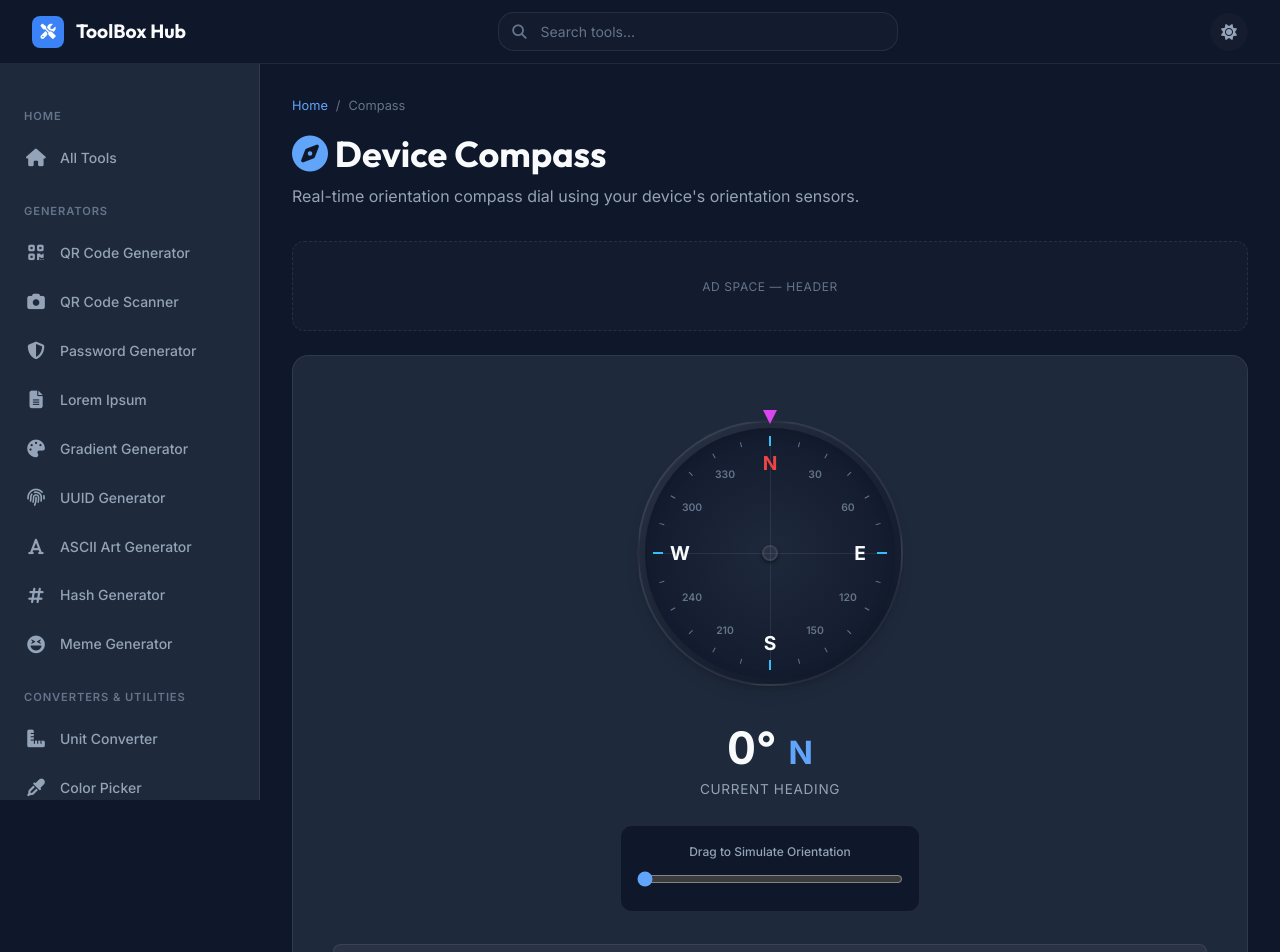
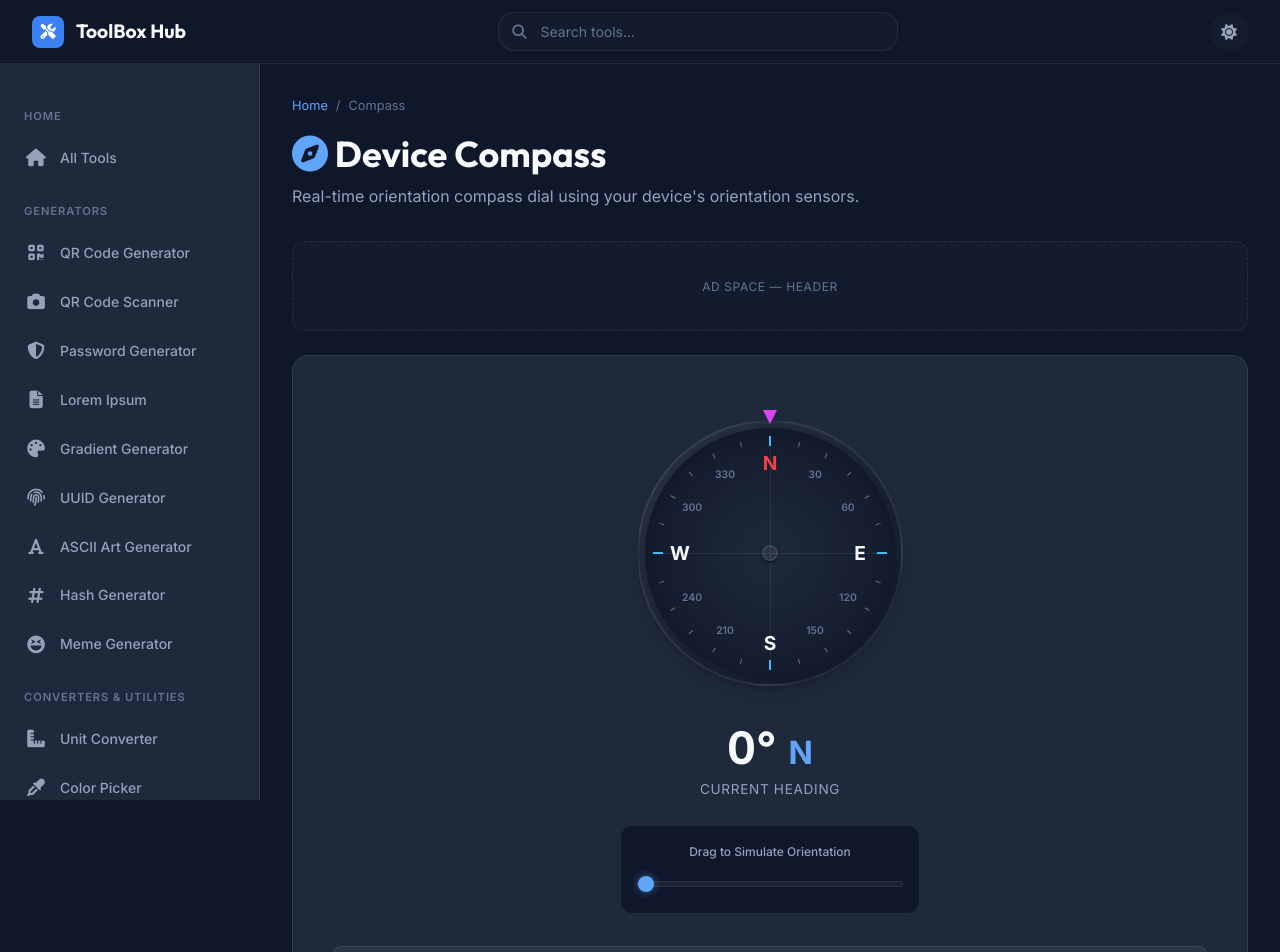
Before and after one commit to aravind9643/ToolBox-Hub, a React (Vite) app: page /compass in a window 1280 px wide. Shown: the top 952 px of the page. Built offline with nearby package versions, Linux system fonts and the light colour scheme.

Commit message:
feat: add global styles and create new Compass page component

```diff
--- a/src/index.css
+++ b/src/index.css
@@ -1844,3 +1844,62 @@ body.light-theme .markdown-preview :not(pre) > code {
   min-height: unset !important;
   max-height: unset !important;
 }
+
+/* ========================================
+   Custom Premium Range Sliders
+   ======================================== */
+input[type="range"] {
+  -webkit-appearance: none;
+  appearance: none;
+  width: 100%;
+  height: 6px;
+  background: var(--bg-glass-hover);
+  border: 1px solid var(--border-color);
+  border-radius: 4px;
+  outline: none;
+  transition: background var(--transition-fast);
+  cursor: pointer;
+  margin: 10px 0;
+}
+
+input[type="range"]:hover {
+  background: rgba(255, 255, 255, 0.1);
+}
+
+body.light-theme input[type="range"]:hover {
+  background: rgba(15, 23, 42, 0.08);
+}
+
+/* Chrome, Safari, Edge Webkit Thumb */
+input[type="range"]::-webkit-slider-thumb {
+  -webkit-appearance: none;
+  appearance: none;
+  width: 16px;
+  height: 16px;
+  border-radius: 50%;
+  background: var(--accent-purple-light);
+  box-shadow: 0 0 8px rgba(96, 165, 250, 0.5);
+  transition: transform var(--transition-fast), filter var(--transition-fast);
+}
+
+input[type="range"]::-webkit-slider-thumb:hover {
+  transform: scale(1.25);
+  filter: brightness(1.1);
+}
+
+/* Firefox Moz Thumb */
+input[type="range"]::-moz-range-thumb {
+  width: 16px;
+  height: 16px;
+  border: none;
+  border-radius: 50%;
+  background: var(--accent-purple-light);
+  box-shadow: 0 0 8px rgba(96, 165, 250, 0.5);
+  transition: transform var(--transition-fast), filter var(--transition-fast);
+  cursor: pointer;
+}
+
+input[type="range"]::-moz-range-thumb:hover {
+  transform: scale(1.25);
+  filter: brightness(1.1);
+}
--- a/src/pages/Compass.jsx
+++ b/src/pages/Compass.jsx
@@ -1,4 +1,4 @@
-import { useState, useEffect } from 'react';
+import { useState, useEffect, useRef } from 'react';
 import { Link } from 'react-router-dom';
 import SEOHead from '../components/SEOHead';
 import AdBanner from '../components/AdBanner';
@@ -13,6 +13,8 @@ export default function Compass() {
   const [simulatedHeading, setSimulatedHeading] = useState(0);
   const [isMobile, setIsMobile] = useState(false);
 
+  const gotAbsoluteRef = useRef(false);
+
   const getDirection = (degree) => {
     const sectors = ['N', 'NE', 'E', 'SE', 'S', 'SW', 'W', 'NW', 'N'];
     const index = Math.round(degree / 45) % 8;
@@ -20,6 +22,15 @@ export default function Compass() {
   };
 
   const handleOrientation = (event) => {
+    // If we've already received absolute events, ignore relative event updates to prevent conflicting overrides
+    if (event.type === 'deviceorientation' && gotAbsoluteRef.current) {
+      return;
+    }
+
+    if (event.type === 'deviceorientationabsolute') {
+      gotAbsoluteRef.current = true;
+    }
+
     let headingDeg = 0;
     if (event.webkitCompassHeading !== undefined) {
       headingDeg = event.webkitCompassHeading;
```
